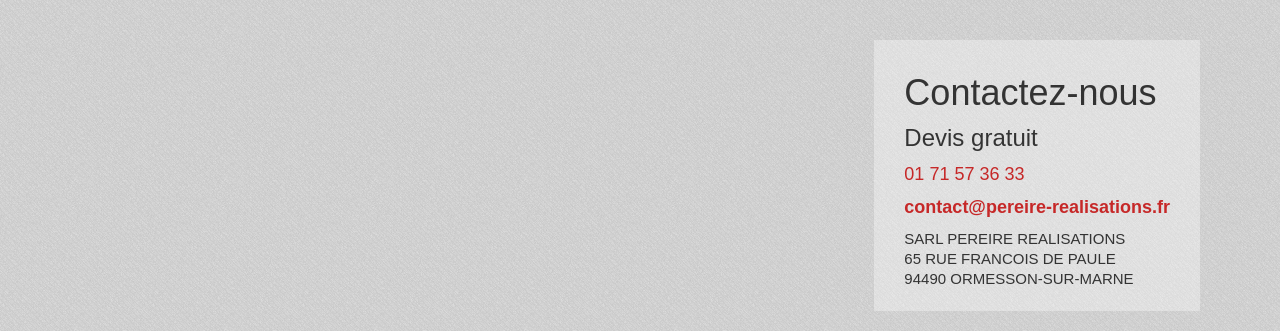
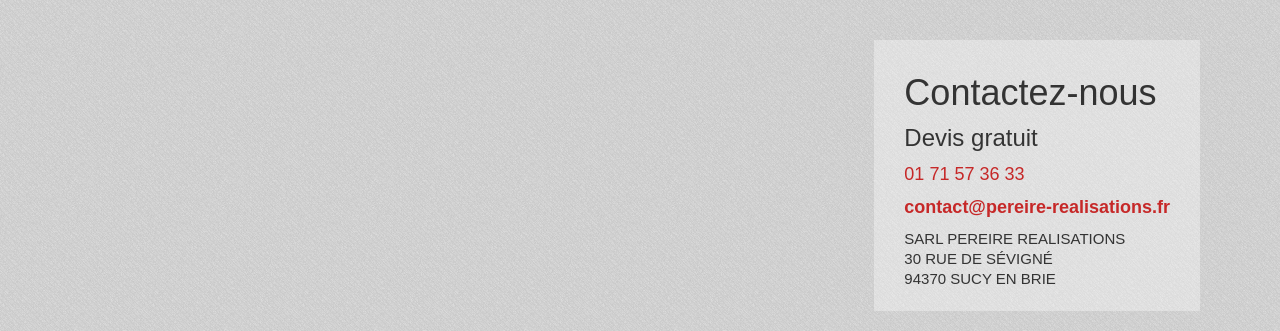
Before and after one commit to dubreuia/pereire-realisations.fr, a plain HTML site: page index.html in a window 1280 px wide. Shown: the part 469-800 px from the top of the page. Drawn offline with Linux system fonts and the light colour scheme.

Commit message:
Change to new address

```diff
--- a/index.html
+++ b/index.html
@@ -34,8 +34,8 @@
         <div class="number">01 71 57 36 33</div>
         <div class="mail"><a href="mailto:contact@pereire-realisations.fr">contact@pereire-realisations.fr</a></div>
         <div class="address">SARL PEREIRE REALISATIONS</div>
-        <div class="address">65 RUE FRANCOIS DE PAULE</div>
-        <div class="address">94490 ORMESSON-SUR-MARNE</div>
+        <div class="address">30 RUE DE SÉVIGNÉ</div>
+        <div class="address">94370 SUCY EN BRIE</div>
       </div>
     </section>
   </div>
```
